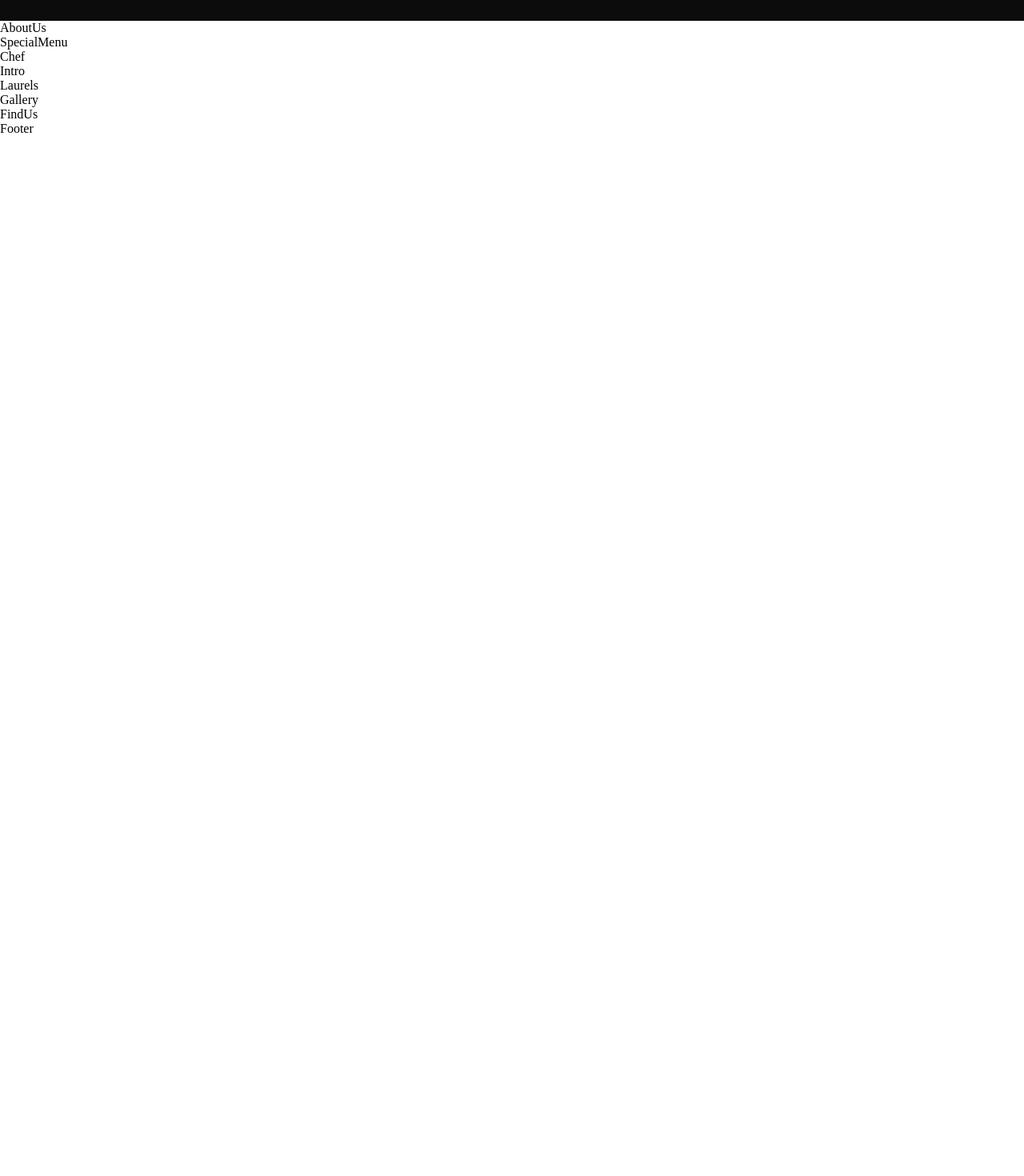
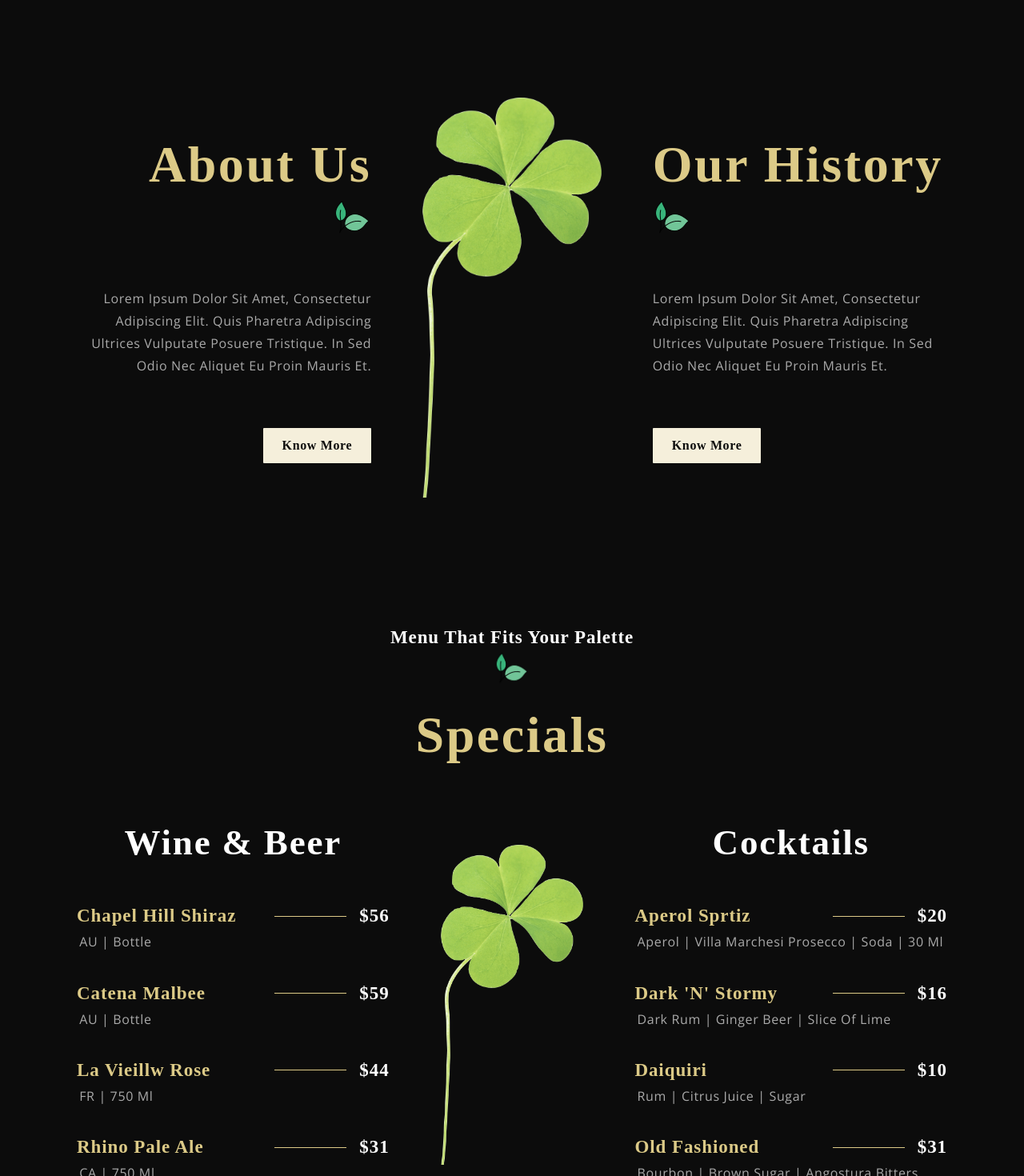
Before and after one commit to SimNeyzi/fruit_sweets, a React (Create React App) app: page / in a window 1280 px wide. Shown: the part 860-2330 px from the top of the page at 80% size. Before the commit the page ends 1030 px from the top, so only its background shows below. Built offline with nearby package versions, Linux system fonts and the light colour scheme; a web font is replaced by a local one.

Commit message:
add menu

```diff
--- a/src/App.css
+++ b/src/App.css
@@ -9,7 +9,7 @@
 }
 
 .app__bg {
-  background: url('./assets/bg.png');
+  background: url("./assets/bg.png");
   background-position: center;
   background-size: cover;
   background-repeat: repeat;
@@ -73,7 +73,7 @@
   font-weight: 700;
   letter-spacing: 0.04em;
   text-transform: capitalize;
-  font-feature-settings: 'tnum' on, 'lnum' on;
+  font-feature-settings: "tnum" on, "lnum" on;
   line-height: 29.9px;
   font-size: 23px;
 }
@@ -97,7 +97,7 @@
   text-transform: capitalize;
 }
 
-.spoon__img {
+.natural__img {
   width: 45px;
 }
 
@@ -118,7 +118,7 @@
     line-height: 210px;
   }
 
-  .spoon__img {
+  .natural__img {
     width: 80px;
   }
 }
@@ -162,6 +162,14 @@
 }
 
 @media screen and (max-width: 450px) {
+  .app__header-h1 {
+    font-size: 50px;
+  }
+
+  .app__aboutus-content_clover img {
+    height: 200px;
+  }
+
   .p__opensans {
     font-size: 12px;
   }
--- a/src/components/Menuitem/MenuItem.css
+++ b/src/components/Menuitem/MenuItem.css
@@ -0,0 +1,33 @@
+.app__menuItem {
+  width: 100%;
+  margin: 1rem 0;
+  display: flex;
+  flex-direction: column;
+}
+
+.app__menuItem-head {
+  display: flex;
+  justify-content: space-between;
+  align-items: center;
+}
+
+.app__menuItem-sub {
+  width: 100%;
+  margin: 0.2rem;
+}
+
+.app__menuItem-name {
+  flex: 1;
+}
+
+.app__menuItem-dash {
+  width: 90px;
+  height: 1px;
+  background: var(--color-golden);
+  margin: 0 1rem;
+}
+.app__menuItem-price {
+  display: flex;
+  justify-content: flex-end;
+  align-items: flex-end;
+}
--- a/src/components/Menuitem/MenuItem.jsx
+++ b/src/components/Menuitem/MenuItem.jsx
@@ -1,11 +1,30 @@
-import React from 'react';
+import React from "react";
 
-import './MenuItem.css';
+import "./MenuItem.css";
 
-const MenuItem = () => (
-  <div>
-    MenuItem
-  </div>
-);
+const MenuItem = ({ title, price, tags }) => {
+  return (
+    <div className="app__menuItem">
+      <div className="app__menuItem-head">
+        <div className="app__menuItem-name">
+          <p className="p__cormorant" style={{ color: "#DCCA87" }}>
+            {title}
+          </p>
+        </div>
+
+        <div className="app__menuItem-dash" />
+
+        <div className="app__menuItem-price">
+          <p className="p__cormorant">{price}</p>
+        </div>
+      </div>
+      <div className="app__menuItem-sub">
+        <p className="p__opensans" style={{ color: "#AAA" }}>
+          {tags}
+        </p>
+      </div>
+    </div>
+  );
+};
 
 export default MenuItem;
--- a/src/components/SubHeading/SubHeading.jsx
+++ b/src/components/SubHeading/SubHeading.jsx
@@ -3,11 +3,11 @@ import { images } from "../../constants";
 const SubHeading = ({ title }) => {
   return (
     <div style={{ marginBottom: "1rem", color: "white" }}>
-      <p className="p_cormorant">{title}</p>
+      <p className="p__cormorant">{title}</p>
       <img
         src={images.natural_food}
         alt="natural food icon"
-        className="spoon__img"
+        className="natural__img"
       />
     </div>
   );
--- a/src/constants/images.js
+++ b/src/constants/images.js
@@ -23,6 +23,7 @@ import YUFKA from "../assets/YUFKA.png";
 import Sim from "../assets/Sim.png";
 import natural_food from "../assets/natural_food.png";
 import gericht from "../assets/gericht.png";
+import clover from "../assets/clover.png";
 
 export default {
   bg,
@@ -50,4 +51,5 @@ export default {
   gericht,
   Sim,
   natural_food,
+  clover,
 };
--- a/src/container/AboutUs/AboutUs.css
+++ b/src/container/AboutUs/AboutUs.css
@@ -0,0 +1,70 @@
+.app__aboutus {
+  position: relative;
+  /* height: 100vh; */
+  background-color: var(--color-black);
+}
+
+.app__aboutus-overlay {
+  position: absolute;
+  inset: 0;
+}
+
+.app__aboutus-content {
+  width: 100%;
+}
+
+.app__aboutus-content_about {
+  flex: 1;
+  display: flex;
+  justify-content: flex-end;
+  align-items: flex-end;
+  flex-direction: column;
+  text-align: right;
+}
+
+.app__aboutus-content_clover {
+  margin: 2rem 4rem;
+}
+
+.app__aboutus-content_clover img {
+  height: 400px;
+}
+
+.app__aboutus-content_history {
+  flex: 1;
+  display: flex;
+  justify-content: flex-start;
+  align-items: flex-start;
+  flex-direction: column;
+  text-align: left;
+}
+
+.app__aboutus-content_history p,
+.app__aboutus-content_about p {
+  margin: 2rem 0;
+  color: var(--color-grey);
+}
+
+@media screen and (max-width: 2000px) {
+  .app__aboutus-content_clover img {
+    height: 500px;
+  }
+
+  .app__aboutus-content_history p,
+  .app__aboutus-content_about p {
+    margin: 4rem 0;
+  }
+}
+
+@media screen and (max-width: 900px) {
+  .app__aboutus-content {
+    flex-direction: column;
+  }
+
+  .app__aboutus-content_clover {
+    margin: 4rem 0;
+  }
+}
+
+@media screen and (max-width: 650px) {
+}
--- a/src/container/AboutUs/AboutUs.jsx
+++ b/src/container/AboutUs/AboutUs.jsx
@@ -1,11 +1,52 @@
-import React from 'react';
+import React from "react";
+import { images } from "../../constants";
 
-import './AboutUs.css';
+import "./AboutUs.css";
 
-const AboutUs = () => (
-  <div>
-    AboutUs
-  </div>
-);
+const AboutUs = () => {
+  return (
+    <div className="app__aboutus flex__center section__padding" id="about">
+      <div className="app__aboutus-overlay flex__center"></div>
+      <div className="app__aboutus-content flex__center">
+        <div className="app__aboutus-content_about">
+          <h1 className="headtext__cormorant">About Us</h1>
+          <img
+            src={images.natural_food}
+            alt="natural food icon"
+            className="natural_food_img"
+          />
+          <p className="p__opensans">
+            Lorem ipsum dolor sit amet, consectetur adipiscing elit. Quis
+            pharetra adipiscing ultrices vulputate posuere tristique. In sed
+            odio nec aliquet eu proin mauris et.
+          </p>
+          <button type="button" className="custom__button">
+            Know More
+          </button>
+        </div>
+        <div className="app__aboutus-content_clover flex__center">
+          <img src={images.clover} alt="clover" />
+        </div>
+
+        <div className="app__aboutus-content_history">
+          <h1 className="headtext__cormorant">Our History</h1>
+          <img
+            src={images.natural_food}
+            alt="natural food icon"
+            className="natural_food_img"
+          />
+          <p className="p__opensans">
+            Lorem ipsum dolor sit amet, consectetur adipiscing elit. Quis
+            pharetra adipiscing ultrices vulputate posuere tristique. In sed
+            odio nec aliquet eu proin mauris et.
+          </p>
+          <button type="button" className="custom__button">
+            Know More
+          </button>
+        </div>
+      </div>
+    </div>
+  );
+};
 
 export default AboutUs;
--- a/src/container/Header/Header.css
+++ b/src/container/Header/Header.css
@@ -6,9 +6,9 @@
   font-family: var(--font-base);
   color: var(--color-golden);
   letter-spacing: 0.04em;
-  text-transform: uppercase;
-  line-height: 117px;
-  font-size: 85px;
+  /* text-transform: uppercase; */
+  line-height: 80px;
+  font-size: 65px;
 }
 
 .app__header-img img {
--- a/src/container/Header/Header.jsx
+++ b/src/container/Header/Header.jsx
@@ -8,12 +8,12 @@ const Header = () => {
   return (
     <div className="app__header app__wrapper section__padding" id="home">
       <div className="app__wrapper_info">
-        <SubHeading title="Chase The New Flavours" />
-        <h1 className="app__header-h1">Assorted Natural Sweets</h1>
+        <SubHeading title="Chase The Seasonal Flavours" />
+        <h1 className="app__header-h1">Pleasing All Natural Sweets</h1>
         <p className="p__opensans" style={{ margin: "2rem 0" }}>
           Sit tellus lobortis sed senectus vivamus molestie. Condimentum
           volutpat morbi facilisis quam scelerisque sapien. Et, penatibus
-          aliquam amet tellus{" "}
+          aliquam amet tellus
         </p>
         <button type="button" className="custom__button">
           Explore Products
--- a/src/container/Menu/SpecialMenu.css
+++ b/src/container/Menu/SpecialMenu.css
@@ -0,0 +1,51 @@
+.app__speacialMenu {
+  flex-direction: column;
+  background: var(--color-black);
+}
+
+.app__speacialMenu-title {
+  margin-bottom: 2rem;
+  text-align: center;
+}
+
+.app__speacialMenu-menu {
+  width: 100%;
+  margin: 2rem 0;
+  display: flex;
+  justify-content: center;
+  align-items: flex-start;
+  flex-direction: row;
+}
+
+.app__speacialMenu-menu_heading {
+  font-family: var(--font-base);
+  font-weight: 600;
+  font-size: 45px;
+  line-height: 58.5px;
+  letter-spacing: 0.04em;
+  color: var(--color-white);
+}
+
+.app__speacialMenu-menu_wine,
+.app__speacialMenu-menu_cocktail {
+  flex: 1;
+  width: 100%;
+  flex-direction: column;
+}
+
+.app__speacialMenu-menu_img {
+  margin: 2rem 4rem;
+}
+
+.app__speacialMenu-menu_img img {
+  /* width: 100%; */
+  height: 400px;
+  width: auto;
+}
+
+.app__speacialMenu-menu_items {
+  display: flex;
+  flex-direction: column;
+  margin: 2rem 0;
+  width: 100%;
+}
--- a/src/container/Menu/SpecialMenu.jsx
+++ b/src/container/Menu/SpecialMenu.jsx
@@ -1,11 +1,60 @@
-import React from 'react';
+import React from "react";
+import { images, data } from "../../constants";
+import { SubHeading, MenuItem } from "../../components";
+import "./SpecialMenu.css";
 
-import './SpecialMenu.css';
+const SpecialMenu = () => {
+  return (
+    <div className="app__speacialMenu flex__center section__padding" id="menu">
+      <div className="app__speacialMenu-title">
+        <SubHeading title="Menu that fits your palette" />
+        <h1 className="headtext__cormorant">Specials</h1>
+      </div>
 
-const SpecialMenu = () => (
-  <div>
-    SpecialMenu
-  </div>
-);
+      <div className="app__speacialMenu-menu">
+        <div className="app__speacialMenu-menu_wine flex__center">
+          <p className="app__speacialMenu-menu_heading">Wine & Beer</p>
+          <div className="app__speacialMenu-menu_items">
+            {data.wines.map((wine, index) => {
+              return (
+                <MenuItem
+                  key={wine.title + index}
+                  title={wine.title}
+                  price={wine.price}
+                  tags={wine.tags}
+                />
+              );
+            })}
+          </div>
+        </div>
+
+        <div className="app__speacialMenu-menu_img">
+          <img src={images.clover} alt="clover" />
+        </div>
+
+        <div className="app__speacialMenu-menu_cocktail flex__center">
+          <p className="app__speacialMenu-menu_heading">Cocktails</p>
+          <div className="app__speacialMenu-menu_items">
+            {data.cocktails.map((cocktail, index) => {
+              return (
+                <MenuItem
+                  key={cocktail.title + index}
+                  title={cocktail.title}
+                  price={cocktail.price}
+                  tags={cocktail.tags}
+                />
+              );
+            })}
+          </div>
+        </div>
+      </div>
+      <div style={{ marginTop: "15px" }}>
+        <button type="button" className="custom__button">
+          View More
+        </button>
+      </div>
+    </div>
+  );
+};
 
 export default SpecialMenu;
--- a/src/index.css
+++ b/src/index.css
@@ -1,15 +1,15 @@
-@import url('https://fonts.googleapis.com/css2?family=Cormorant+Upright:wght@300;400;500;600;700&family=Open+Sans:wght@300;400;500;600;700&display=swap');
+@import url("https://fonts.googleapis.com/css2?family=Cormorant+Upright:wght@300;400;500;600;700&family=Open+Sans:wght@300;400;500;600;700&display=swap");
 
 :root {
-  --font-base: 'Cormorant Upright', serif;
-  --font-alt: 'Open Sans', sans-serif;
+  --font-base: "Cormorant Upright", serif;
+  --font-alt: "Open Sans", sans-serif;
 
-  --color-golden: #DCCA87;
-  --color-black: #0C0C0C;
+  --color-golden: #dcca87;
+  --color-black: #0c0c0c;
   --color-gray: #545454;
-  --color-crimson: #F5EFDB;
-  --color-grey: #AAAAAA;
-  --color-white: #FFFFFF;
+  --color-crimson: #f5efdb;
+  --color-grey: #aaaaaa;
+  --color-white: #ffffff;
 }
 
 * {
@@ -17,6 +17,8 @@
   padding: 0;
   margin: 0;
   scroll-behavior: smooth;
+  max-width: 100%;
+  overflow-x: hidden;
 }
 
 a {
@@ -25,28 +27,28 @@ a {
 }
 
 .slide-bottom {
-  -webkit-animation: slide-bottom 0.5s cubic-bezier(0.250, 0.460, 0.450, 0.940) both;
-	animation: slide-bottom 0.5s cubic-bezier(0.250, 0.460, 0.450, 0.940) both;
+  -webkit-animation: slide-bottom 0.5s cubic-bezier(0.25, 0.46, 0.45, 0.94) both;
+  animation: slide-bottom 0.5s cubic-bezier(0.25, 0.46, 0.45, 0.94) both;
 }
 
 @-webkit-keyframes slide-bottom {
   0% {
     -webkit-transform: translateY(-25%);
-            transform: translateY(-25%);
+    transform: translateY(-25%);
   }
   100% {
     -webkit-transform: translateY(0);
-            transform: translateY(0);
+    transform: translateY(0);
   }
 }
 
 @keyframes slide-bottom {
   0% {
     -webkit-transform: translateY(-25%);
-            transform: translateY(-25%);
+    transform: translateY(-25%);
   }
   100% {
     -webkit-transform: translateY(0);
-            transform: translateY(0);
+    transform: translateY(0);
   }
 }
```
Also changed, not shown: src/assets/clover.png (added). Lines whose indentation alone changed are shown as unchanged.
